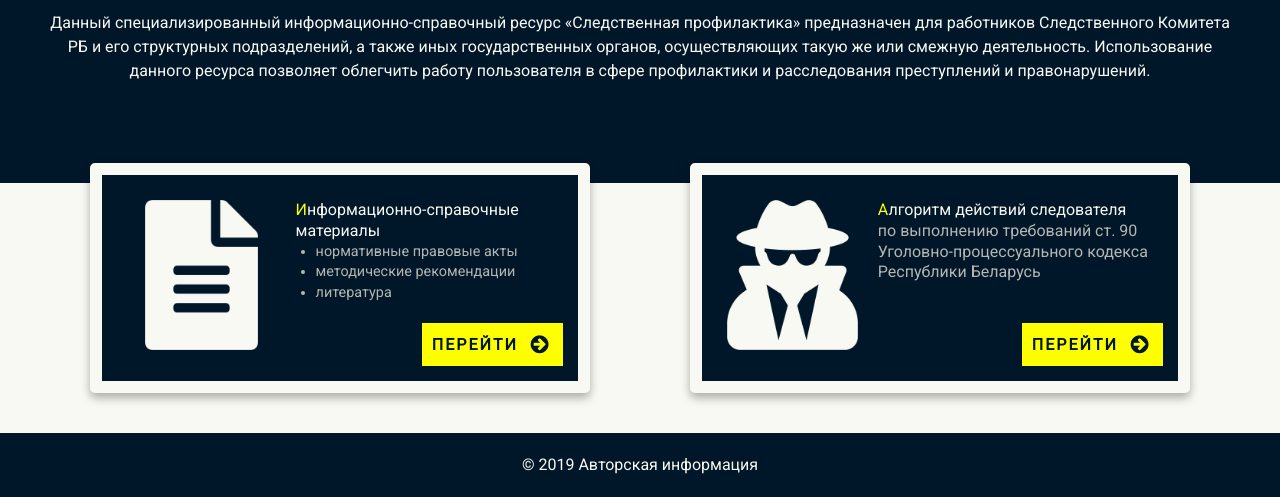
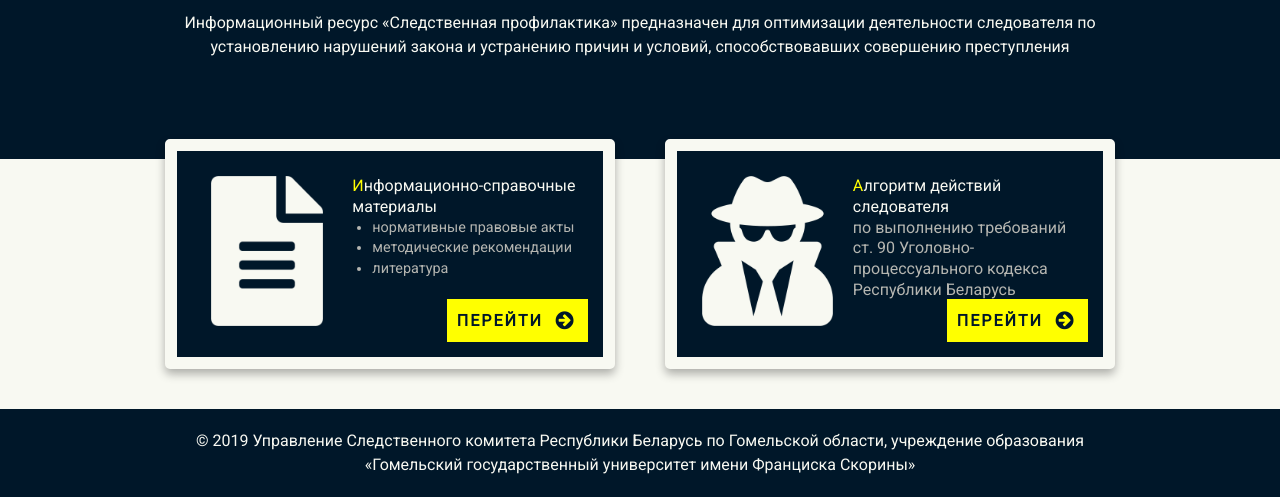
Before and after one commit to prophylactica/prophylactica.github.io, a website: page index.html in a window 1280 px wide. Shown: the part 464-961 px from the top of the page. Drawn offline with Linux system fonts and the light colour scheme.

Commit message:
change footer and max-width

```diff
--- a/css/index.css
+++ b/css/index.css
@@ -44,7 +44,7 @@ main > div {
 
 .card {
     background-color: #001729;
-    width: 500px;
+    width: 450px;
     display: flex;
     border: #F8F9F2 solid 12px;
     box-shadow: 0 5px 10px rgba(0,0,0,.3);
--- a/css/main.css
+++ b/css/main.css
@@ -31,7 +31,7 @@ ol, ul {
 }
 .content {
     margin: 0 auto;
-    max-width: 1200px;
+    max-width: 1000px;
 }
 a {
     text-decoration: none;
--- a/index.html
+++ b/index.html
@@ -19,7 +19,7 @@
 
     <div class="description content">
         <h2>Описание</h2>
-        <p>Данный специализированный информационно-справочный ресурс «Следственная профилактика» предназначен для работников Следственного Комитета РБ и его структурных подразделений, а также иных государственных органов, осуществляющих такую же или смежную деятельность. Использование данного ресурса позволяет облегчить работу пользователя в сфере профилактики и расследования преступлений и правонарушений.</p>
+        <p>Информационный ресурс «Следственная профилактика» предназначен для оптимизации деятельности следователя по установлению нарушений закона и устранению причин и условий, способствовавших совершению преступления</p>
     </div>
 
     <main>
@@ -62,8 +62,8 @@
         </div>
     </main>
 
-    <footer>
-        © 2019 Авторская информация
+    <footer class="content">
+        © 2019 Управление Следственного комитета Республики Беларусь по Гомельской области, учреждение образования «Гомельский государственный университет имени Франциска Скорины»
     </footer>
 </body>
 </html>
```
Also changed, not shown: actions.html (+2 -2 lines), algorithm.html (+2 -2 lines), files.html (+2 -2 lines).
